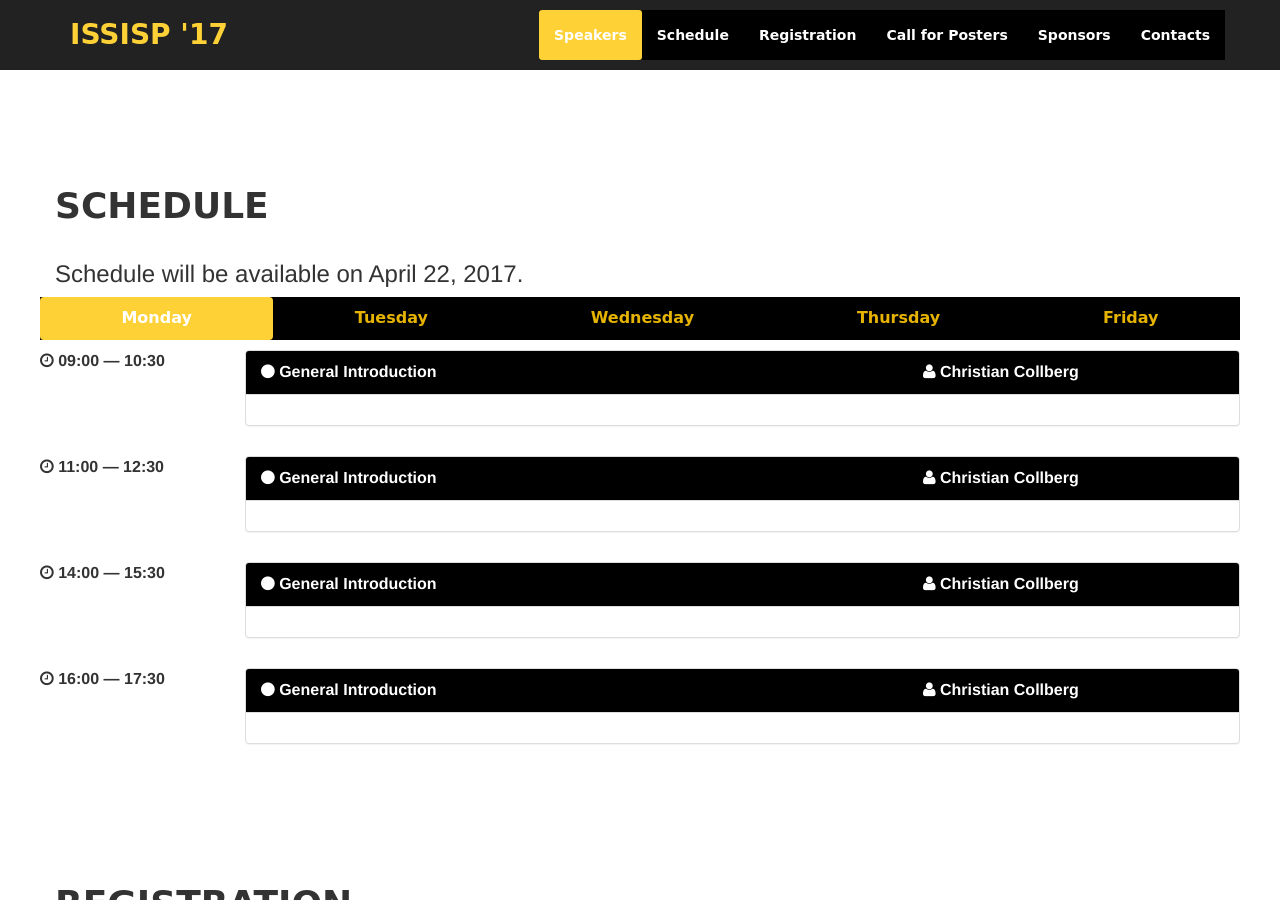
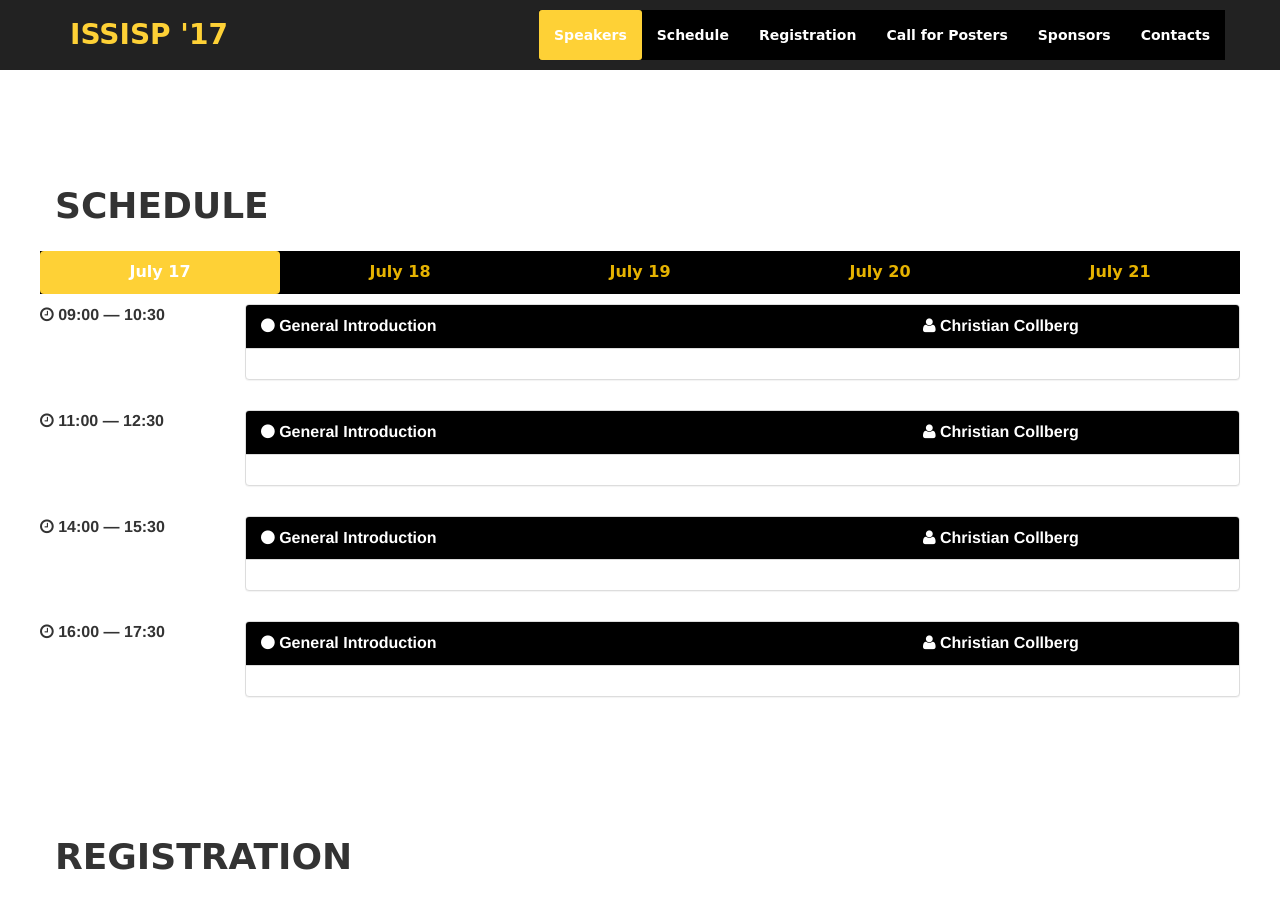
Before and after one commit to issisp2017/issisp2017.github.io, a Jekyll site: the page built from index.md, in a window 1280 px wide and 900 px high, scrolled down 1842 px. Built offline with Jekyll 4.4.1, drawn with Linux system fonts in a browser that asks for light colours.

Commit message:
[schedule] add dates

```diff
--- a/_data/schedule.yml
+++ b/_data/schedule.yml
@@ -1,5 +1,6 @@
 ---
 - day: Monday
+  date: 2017-07-17
   courses:
     - course: intro
       slot: l1
@@ -10,6 +11,7 @@
     - course: intro
       slot: l4
 - day: tuesday
+  date: 2017-07-18
   courses:
     - course: waterfinger
       slot: l1
@@ -20,6 +22,7 @@
     - course: malware
       slot: l4
 - day: Wednesday
+  date: 2017-07-19
   courses:
     - course: giacobazzi1
       slot: l1
@@ -30,12 +33,14 @@
     - course: malware
       slot: l4
 - day: Thursday
+  date: 2017-07-20
   courses:
     - course: dynprot
       slot: l1
     - course: techx
       slot: l2
 - day: Friday
+  date: 2017-07-21
   courses:
     - course: side_channel
       slot: l1
--- a/_includes/schedule.html
+++ b/_includes/schedule.html
@@ -2,7 +2,6 @@
 <div class="container">
   <div class="row" id="schedule">
     <h1>Schedule</h1>
-    <h3>Schedule will be available on April 22, 2017.</h3>
 
     {% assign schedule = site.data.schedule %}
     {% assign lectures = site.data.courses %}
@@ -21,7 +20,7 @@
         <li>
           {% endif %}
           <a data-toggle="pill" href="#{{ day }}">
-         {{ day | capitalize }}
+            {{ entry.date | date: "%B %d" }}
           </a>
         </li>
       {% endfor %}
```
